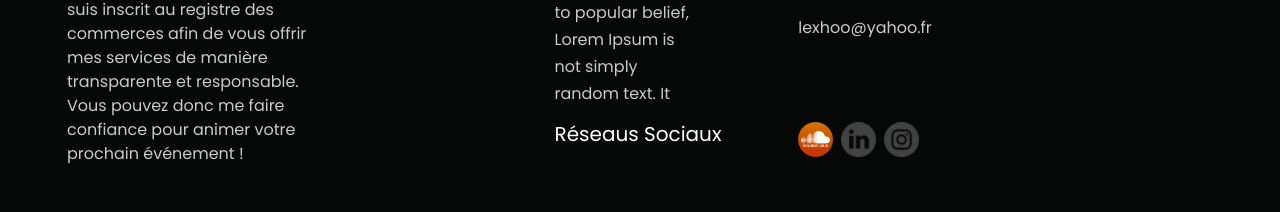
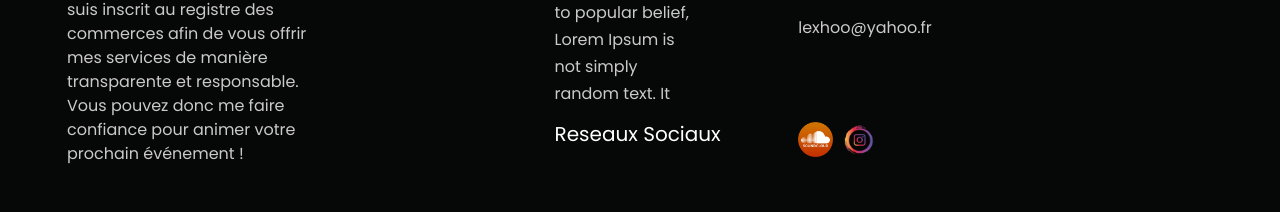
Before and after one commit to Lexhoo/lexvolution, an Angular app: page /home in a window 1280 px wide. Shown: the part 2720-2932 px from the top of the page. Built offline with nearby package versions, Linux system fonts and the light colour scheme.

Commit message:
corrections fautes

```diff
--- a/src/app/pages/navbar/navbar.component.html
+++ b/src/app/pages/navbar/navbar.component.html
@@ -369,7 +369,7 @@
                     <div class="row ">
                         <div class="col-md-5 ">
                             <h5>
-                                Réseaus Sociaux
+                                Reseaux Sociaux
                             </h5>
                         </div>
                         <div class="col-md-6 mb-0 ">
@@ -385,13 +385,8 @@
                                     </a>
                                 </div>
                                 <div>
-                                    <a href="https://therichpost.com ">
-                                        <img src="assets/images/linkedin-top.png " alt=" " />
-                                    </a>
-                                </div>
-                                <div>
                                     <a href="https://instagram.com/dj_lexvolution?igshid=YmMyMTA2M2Y= ">
-                                        <img src="assets/images/instagram-top.png " alt=" " />
+                                        <img src="assets/images/instapic.png " alt=" " />
                                     </a>
                                 </div>
                             </div>
```
Also changed, not shown: src/assets/images/instapic.png (added).
